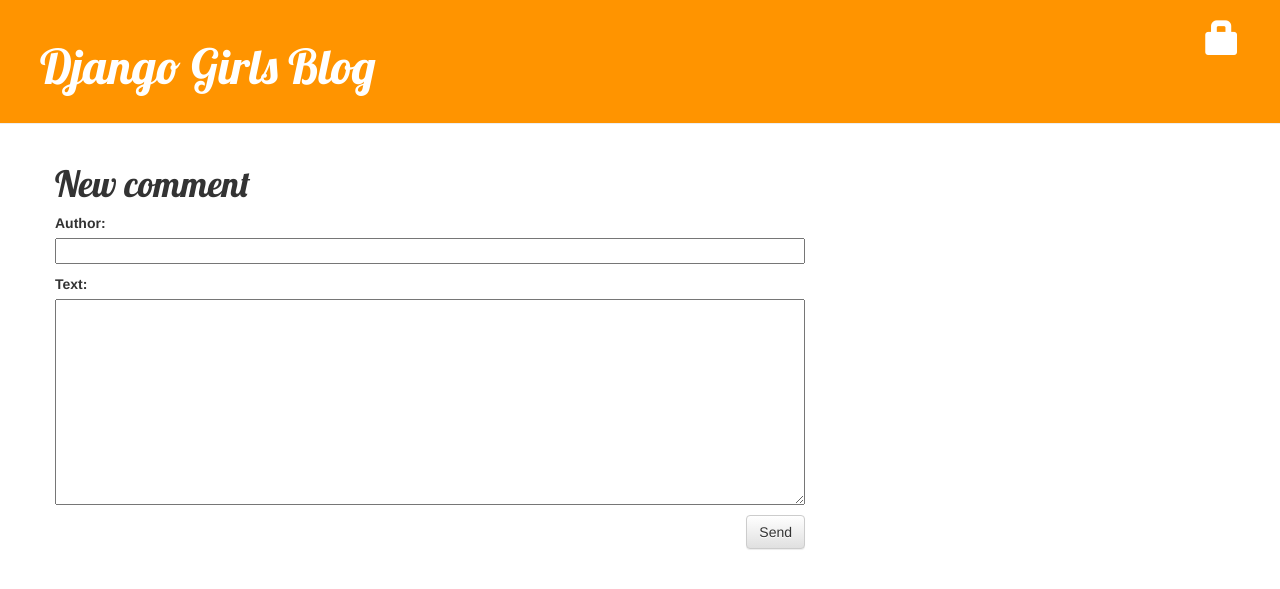
After one commit to jangdoll/my-first-blog, a Django app: page /post/1/comment/ in a window 1280 px wide. The commit adds this page. Shown: the top 589 px of the page. Run offline with Django 3.2, Linux system fonts and the light colour scheme; tables that the repository leaves empty hold one stand-in row (values such as "Sample post"); some libraries are stand-ins or nearby versions.

Commit message:
댓글 모델 만들기

```diff
--- a/blog/admin.py
+++ b/blog/admin.py
@@ -1,5 +1,5 @@
 from django.contrib import admin
-from .models import Post
-
+from .models import Post, Comment
 
 admin.site.register(Post)
+admin.site.register(Comment)
--- a/blog/forms.py
+++ b/blog/forms.py
@@ -1,8 +1,15 @@
 from django import forms
-from .models import Post
+from .models import Post, Comment
 
 
 class PostForm(forms.ModelForm):
     class Meta:
         model = Post
         fields = ('title', 'text',)
+
+
+class CommentForm(forms.ModelForm):
+
+    class Meta:
+        model = Comment
+        fields = ('author', 'text',)
--- a/blog/models.py
+++ b/blog/models.py
@@ -18,3 +18,21 @@ class Post(models.Model):
 
     def __str__(self):
         return self.title
+
+    def approved_comments(self):
+        return self.comments.filter(approved_comment=True)
+
+
+class Comment(models.Model):
+    post = models.ForeignKey('blog.Post', on_delete=models.CASCADE, related_name='comments')
+    author = models.CharField(max_length=200)
+    text = models.TextField()
+    created_date = models.DateTimeField(default=timezone.now)
+    approved_comment = models.BooleanField(default=False)
+
+    def approve(self):
+        self.approved_comment = True
+        self.save()
+
+    def __str__(self):
+        return self.text
--- a/blog/static/css/blog.css
+++ b/blog/static/css/blog.css
@@ -44,3 +44,7 @@ h1, h2, h3, h4 {
 .post h1 a, .post h1 a:visited {
     color: #000000;
 }
+
+.comment {
+    margin: 20px 0px 20px 20px;
+}
--- /dev/null
+++ b/blog/templates/blog/add_comment_to_post.html
@@ -0,0 +1,9 @@
+{% extends 'blog/base.html' %}
+
+{% block content %}
+    <h1>New comment</h1>
+    <form method="POST" class="post-form">{% csrf_token %}
+        {{ form.as_p }}
+        <button type="submit" class="save btn btn-default">Send</button>
+    </form>
+{% endblock %}
--- a/blog/templates/blog/post_list.html
+++ b/blog/templates/blog/post_list.html
@@ -8,6 +8,7 @@
             </div>
             <h1><a href="{% url 'post_detail' pk=post.pk %}">{{ post.title }}</a></h1>
             <p>{{ post.text|linebreaksbr }}</p>
+            <a href="{% url 'post_detail' pk=post.pk %}">Comments: {{ post.approved_comments.count }}</a>
         </div>
     {% endfor %}
 {% endblock %}
--- a/blog/urls.py
+++ b/blog/urls.py
@@ -11,4 +11,7 @@ urlpatterns = [
     url(r'^drafts/$', views.post_draft_list, name='post_draft_list'),
     url(r'^post/(?P<pk>\d+)/publish/$', views.post_publish, name='post_publish'),
     url(r'^post(?P<pk>\d+)remove/$', views.post_remove, name='post_remove'),
+    url(r'^post/(?P<pk>\d+)/comment/$', views.add_comment_to_post, name='add_comment_to_post'),
+    url(r'^comment/(?P<pk>\d+)/approve/$', views.comment_approve, name='comment_approve'),
+    url(r'^comment/(?P<pk>\d+)/remove/$', views.comment_remove, name='comment_remove'),
 ]
--- a/blog/views.py
+++ b/blog/views.py
@@ -1,8 +1,8 @@
 from django.shortcuts import render
 from django.utils import timezone
-from .models import Post
+from .models import Post, Comment
 from django.shortcuts import render, get_object_or_404
-from .forms import PostForm
+from .forms import PostForm, CommentForm
 from django.shortcuts import redirect
 from django.contrib.auth.decorators import login_required
 
@@ -64,3 +64,31 @@ def post_remove(request, pk):
     post = get_object_or_404(Post, pk=pk)
     post.delete()
     return redirect('post_list')
+
+
+def add_comment_to_post(request, pk):
+    post = get_object_or_404(Post, pk=pk)
+    if request.method == "POST":
+        form = CommentForm(request.POST)
+        if form.is_valid():
+            comment = form.save(commit=False)
+            comment.post = post
+            comment.save()
+            return redirect('post_detail', pk=post.pk)
+    else:
+        form = CommentForm()
+    return render(request, 'blog/add_comment_to_post.html', {'form': form})
+
+
+@login_required
+def comment_approve(request, pk):
+    comment = get_object_or_404(Comment, pk=pk)
+    comment.approve()
+    return redirect('post_detail', pk=comment.post.pk)
+
+
+@login_required
+def comment_remove(request, pk):
+    comment = get_object_or_404(Comment, pk=pk)
+    comment.delete()
+    return redirect('post_detail', pk=comment.post.pk)
```
Also changed, not shown: blog/templates/blog/post_detail.html (+18 -0 lines), 1 other file.
